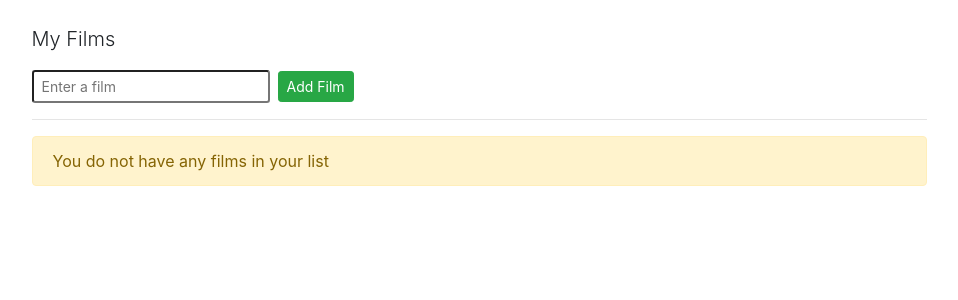
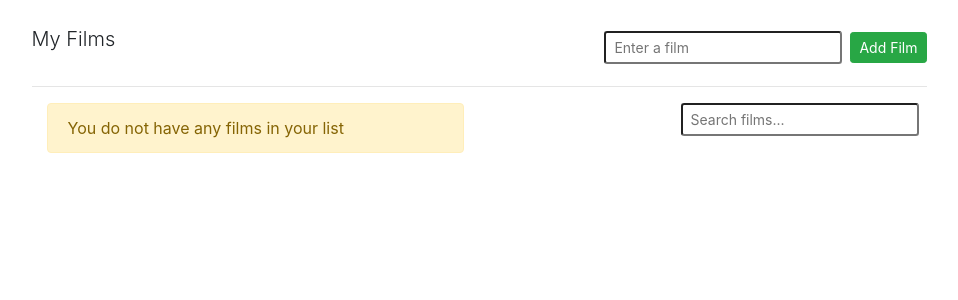
Before and after one commit to MrSWFL/BB-DjHTMX-2021, a Django app: page /films/ in a window 1280 px wide. Shown: the part 56-356 px from the top of the page, without its empty margins (161-1119 px from the left). Run offline with Django 3.2, Linux system fonts and the light colour scheme; the visitor is signed in with stand-in values (Sample User, id 1); data comes from the database, SQL or seed files in the repository; some libraries are stand-ins or nearby versions.

Commit message:
End of video #5

```diff
--- a/films/models.py
+++ b/films/models.py
@@ -6,5 +6,5 @@ class User(AbstractUser):
     pass
 
 class Film(models.Model):
-    name = models.CharField(max_length=128)
+    name = models.CharField(max_length=128, unique=True)
     users = models.ManyToManyField(User, related_name='films')    # user.films.all()
--- a/films/templates/base.html
+++ b/films/templates/base.html
@@ -22,6 +22,9 @@
 
     <!-- HTMX -->
     <script src="https://unpkg.com/htmx.org@1.6.0"></script>
+
+    {% block header %}{% endblock header %}
+
 </head>
 <body>
     {% include 'partials/navbar.html' %}
--- a/films/templates/films.html
+++ b/films/templates/films.html
@@ -4,12 +4,13 @@
 {% block content %}
 <div class="align-center col-10 offset-1">
 
-    <div class=""d-flex justify-content-between align-items-center">
+    <div class="d-flex justify-content-between align-items-center">
         <p class="lead ml-0">My Films</p>
 
-        <form hx-post="{% url 'add-film' %}" hx-target='#film-list' class='d-flex align-items-center'">
+        <form hx-post="{% url 'add-film' %}" hx-target='#film-list' class='d-flex align-items-center'>
             {% csrf_token %}
-            <input type="text" name="filename" class="form-control-sm mr-2" placeholder="Enter a film" />
+
+            <input type="text" name="filmname" class="form-control-sm mr-2" placeholder="Enter a film" />
             <button hx-post="{% url 'add-film' %}" hx-target="#film-list" type="submit" class="btn btn-success btn-sm">Add Film</button>
         </form>
     </div>
--- a/films/templates/partials/film-list.html
+++ b/films/templates/partials/film-list.html
@@ -1,6 +1,19 @@
 <!-- films/templates/partials/film-list.html -->
+<div class="d-flex justify-content-between">
+
+    <section class="col-6">
+        <!-- MESSAGES: Displaying messages (https://docs.djangoproject.com/en/5.0/ref/contrib/messages/#displaying-messages -->
+        {% if messages %}
+            <ul class="messages" hx-get="{% url 'clear' %}" hx-trigger="load delay:5s">
+                {% for message in messages %}
+                    <li{% if message.tags %} class="{{ message.tags }}"{% endif %}>{{ message }}</li>
+                {% endfor %}
+            </ul>
+        {% endif %}
+
+         <!-- FILM LIST SECTION -->
         {% if films %}
-    <ul class="list-group col-4">
+            <ul class="list-group col-12">
                 {% for film in films %}
                     <li class="list-group-item d-flex justify-content-between align-items-center">
                         {{ film.name }}
@@ -23,3 +36,10 @@
                 You do not have any films in your list
             </div>
         {% endif %}
+    </section>
+
+    <!-- SEARCH SECTION -->
+    <section>
+        {% include 'partials/search.html' %}
+    </section>
+</div>
--- /dev/null
+++ b/films/templates/partials/search.html
@@ -0,0 +1,15 @@
+<!-- films/templates/partials/search.html -->
+<div class="d-flex justify-content-end mb-4">
+    {% csrf_token %}
+    <form>
+        <input type="text"
+            hx-post="{% url 'search-film' %}"
+            hx-target="#results"
+            hx-trigger="keyup changed delay:500ms"
+            name="search_string"
+            class="form-control-sm mr-2"
+            placeholder="Search films..."
+        >
+    </form>
+</div>
+<div id="results"></div>
--- a/films/templates/registration/register.html
+++ b/films/templates/registration/register.html
@@ -23,7 +23,7 @@
             {% render_field form.password2 class="form-control" %}
         </div>
 
-        <div id="username-error">REPLACED</div>
+        <div id="username-error"></div>
 
         <button type="submit" class="btn btn-success mt-2">Register</button>
     </form>
--- a/films/urls.py
+++ b/films/urls.py
@@ -14,6 +14,8 @@ hmtx_views = [
     path("check-username/", views.check_username,   name='check-username'),
     path("add-film/",       views.add_film,         name="add-film"),
     path('delete-film/<int:pk>/',    views.delete_film,      name='delete-film'),
+    path('search-film/',    views.search_film,      name='search-film'),
+    path('clear/',          views.clear,            name='clear'),
 ]
 
 urlpatterns += hmtx_views
--- a/films/views.py
+++ b/films/views.py
@@ -6,11 +6,20 @@ from django.urls import reverse_lazy
 from django.views.generic import FormView, TemplateView
 from django.views.generic.list import ListView
 from django.contrib.auth import get_user_model
+from django.contrib import messages
+from django.views.decorators.http import require_http_methods
+from django.contrib.auth.mixins import LoginRequiredMixin
+from django.contrib.auth.decorators import login_required
+from django.contrib import messages
 
 from films.models import Film
 from films.forms import RegisterForm
 
 # Create your views here.
+# custom 404 view
+def custom_404(request, exception):
+    return render(request, '404.html', status=404)
+
 class IndexView(TemplateView):
     template_name = 'index.html'
 
@@ -26,7 +35,8 @@ class RegisterView(FormView):
         form.save()  # save the user
         return super().form_valid(form)
 
-class FilmList(ListView):
+class FilmList(LoginRequiredMixin, ListView):
+
     template_name = 'films.html'
     model = Film
     context_object_name = 'films'
@@ -34,7 +44,6 @@ class FilmList(ListView):
     def get_queryset(self):
         user = self.request.user
         return user.films.all()
-
 
 def check_username(request):
     username = request.POST.get("username")
@@ -77,15 +86,20 @@ def check_username(request):
         """
         return HttpResponse(msg1)
 
+@login_required
 def add_film(request):
-    name  = request.POST.get('filename')        # Get the film name the user typed in.
-    film = Film.objects.create(name=name)       # Create a Film object with the film name.
+    name = request.POST.get('filmname')         # Get the film name the user typed in.
+    film = Film.objects.get_or_create(name=name)[0]       # Create a Film object with the film name.
     request.user.films.add(film)                # Add the film to the user's list
 
     # Return an HTML template with all the user's films used by the partial "film-list.html".
     films = request.user.films.all()             # Get all the user's files from DB.
+
+    messages.success(request, f"Added {name} to list of films")
     return render(request, 'partials/film-list.html', {'films' : films})
 
+@login_required
+@require_http_methods(['DELETE'])
 def delete_film(request, pk):
     # Remove the film from the user's list.
     request.user.films.remove(pk)
@@ -93,3 +107,17 @@ def delete_film(request, pk):
     # Return the HTML fragment with the list of user's films.
     films = request.user.films.all()             # Get all the user's files from DB.
     return render(request, 'partials/film-list.html', {'films' : films})
+
+def search_film(request):
+    search_text = request.POST.get('search_string')
+
+    # Get the list of films currently in the user's list. DON'T show these in the search results.
+    userfilms = request.user.films.all()
+
+    # Look for a film containing the case insensitive string AND not already in the user's list.
+    results = Film.objects.filter(name__icontains=search_text).exclude(name__in=userfilms.values_list('name', flat=True))
+    context = {'results' : results}
+    return render(request, 'partials/search-results.html', context)
+
+def clear(request):
+    return HttpResponse("")
--- a/htmx/settings.py
+++ b/htmx/settings.py
@@ -14,7 +14,7 @@ SECRET_KEY = 'django-insecure-$q-5302!@0wg5it)i2_35n@&grz)&3^bdms^7pvpax)za+ei$v
 # SECURITY WARNING: don't run with debug turned on in production!
 DEBUG = True
 
-ALLOWED_HOSTS = []
+ALLOWED_HOSTS = ['*']
 
 
 # Application definition
@@ -121,3 +121,6 @@ AUTH_USER_MODEL = 'films.User'
 
 LOGIN_REDIRECT_URL = 'index'
 LOGOUT_REDIRECT_URL = 'index'
+
+# -- MLR -------------------
+handler404 = 'films.views.custom_404'
```
Also changed, not shown: films/templates/404.html (added, +28 -0 lines), films/templates/partials/search-results.html (added, +24 -0 lines), films/migrations/0003_alter_film_name.py (added). Lines whose indentation alone changed are shown as unchanged.
